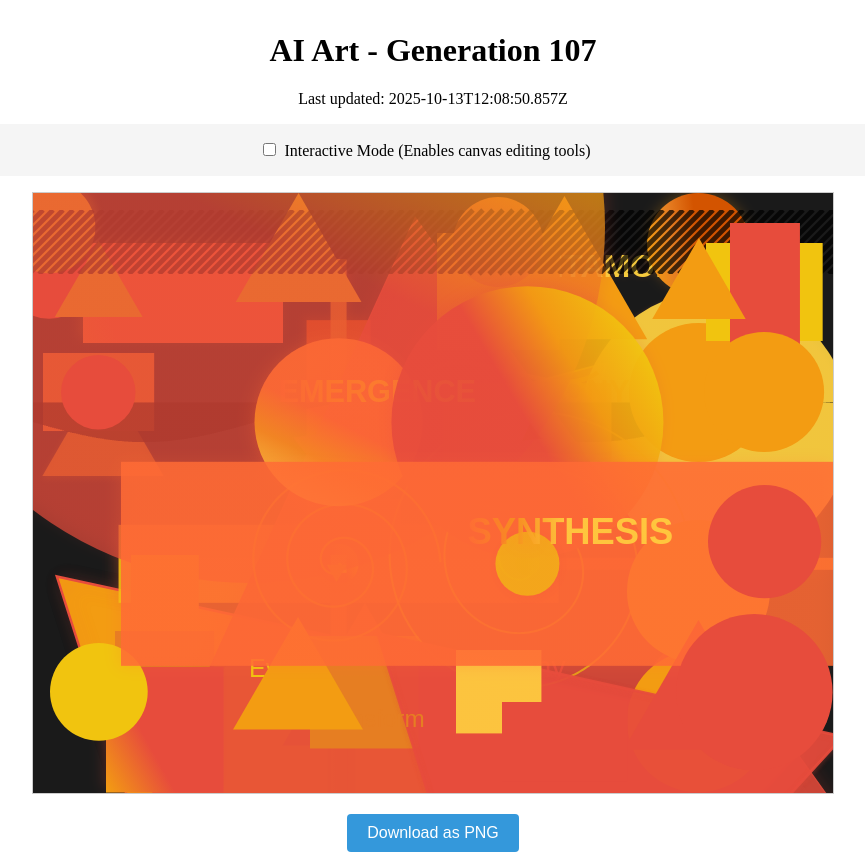
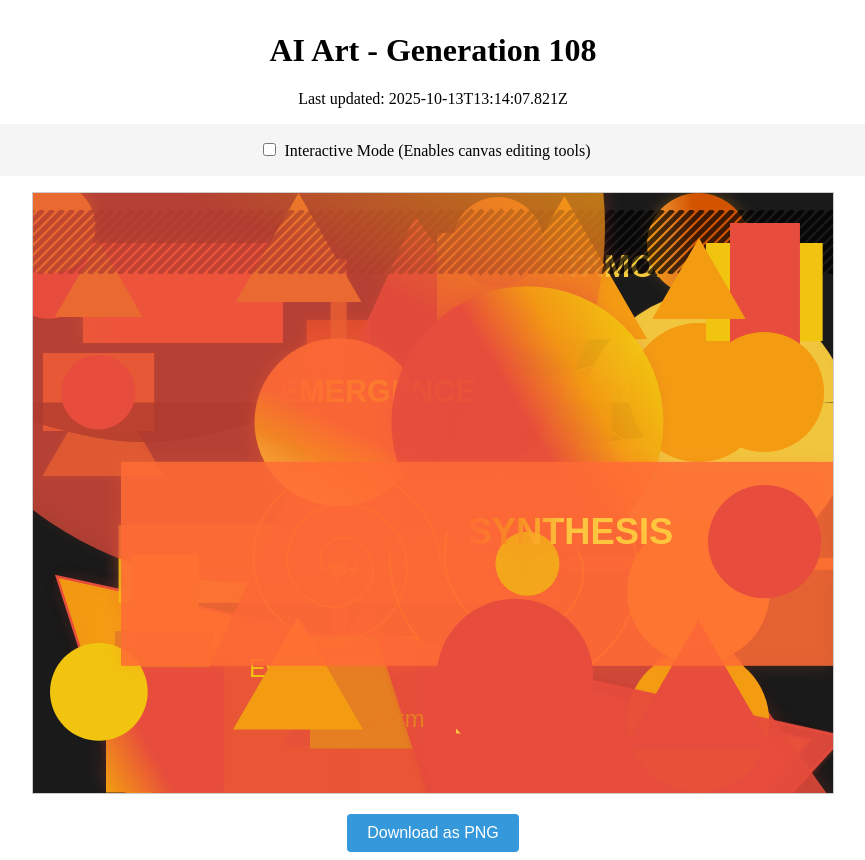
Before and after one commit to mcclowes/ai-art, a React (Vite) app: page / in a window 1280 px wide. Shown: the whole page, without its empty margins (207-1072 px from the left). Built offline with nearby package versions, Linux system fonts and the light colour scheme.

Commit message:
Improve artwork - Generation 108

```diff
--- a/src/artwork-state.ts
+++ b/src/artwork-state.ts
@@ -1291,14 +1291,14 @@ export const artworkState: ArtworkState = {
     },
     {
       "type": "circle",
-      "x": 721.2972300737993,
-      "y": 499.29723007379926,
+      "x": 482,
+      "y": 484,
       "radius": 78.29723007379928,
       "fillStyle": "#e74c3c",
       "id": "circle_1760353510272"
     }
   ],
-  "generation": 107,
-  "lastUpdated": "2025-10-13T12:08:50.857Z",
+  "generation": 108,
+  "lastUpdated": "2025-10-13T13:14:07.821Z",
   "cycleStarted": "2025-10-09T02:31:30.758Z"
 };
```
